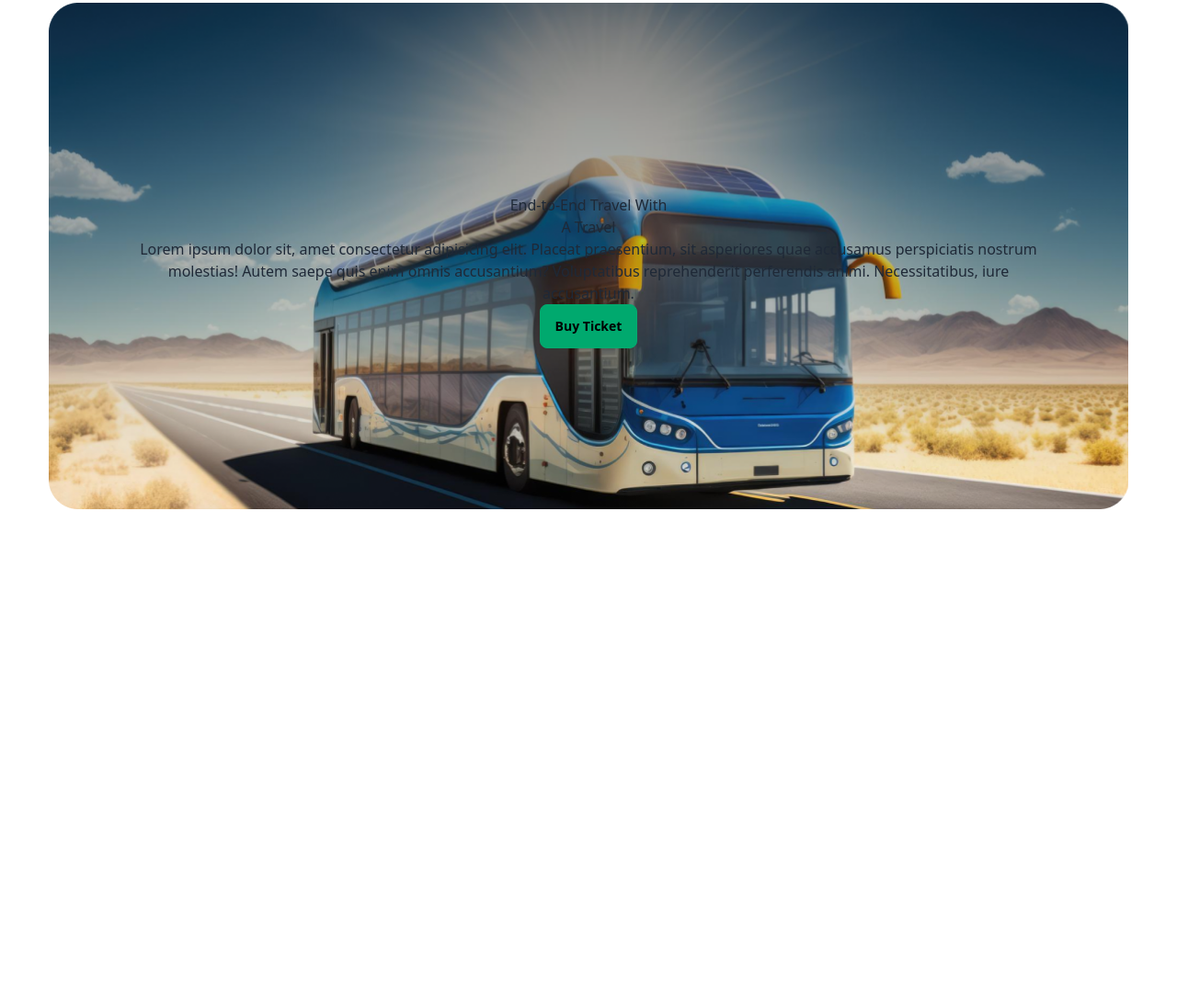
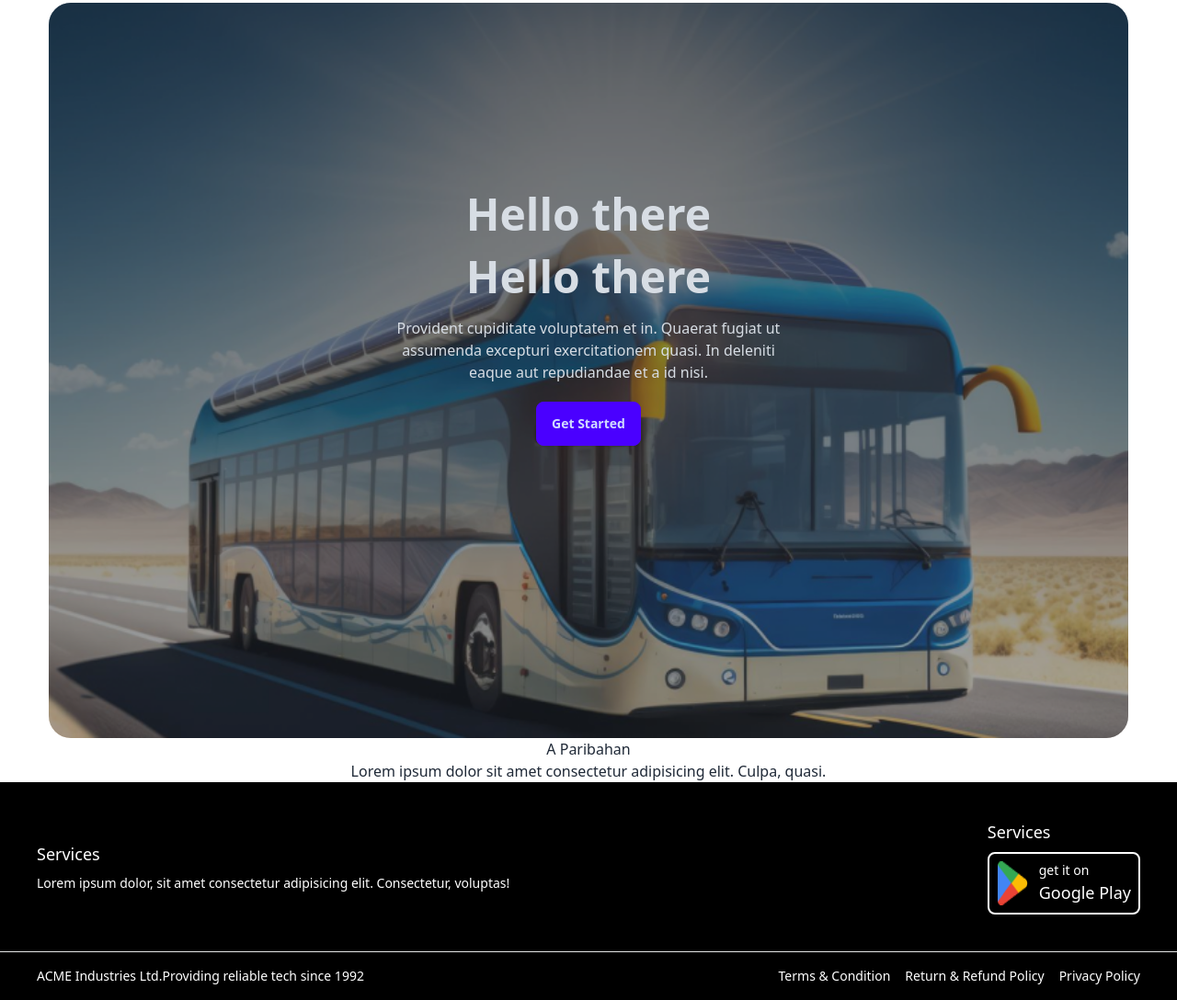
Before and after one commit to Arijit-Jana-16/B9A5-Smart-Ticketing-Main, a plain HTML site: page index.html in a window 1280 px wide. Shown: the part 65-1153 px from the top of the page at 92% size. Before the commit the page ends 800 px from the top, so only its background shows below. Drawn offline with nearby package versions, Linux system fonts and the light colour scheme.

Commit message:
footer and modem done

```diff
--- a/index.html
+++ b/index.html
@@ -11,8 +11,8 @@
 
 </head>
 
-<body class="w-11/12 mx-auto">
-    <header>
+<body>
+    <header class="w-11/12 mx-auto">
         <!-- Navigation Section -->
         <nav>
             <div class="navbar bg-base-100">
@@ -47,35 +47,45 @@
                 </div>
             </div>
         </nav>
-        <!-- Banner Section    bg-[url('images/banner.png')-->
-        <section class=" bg-[url('images/banner.png')] min-h-[40rem] bg-no-repeat w-full bg-contain rounded-lg">
-            <div class="w-10/12 p-0 md:py-52 m-auto flex flex-col justify-center">
+        <!-- Banner Section    -->
+        <div class="hero min-h-screen rounded-3xl" style="background-image: url(images/banner.png);">
+            <div class="hero-overlay bg-opacity-40 rounded-3xl"></div>
+            <div class="hero-content text-center text-neutral-content">
+                <div class="max-w-md mb-28">
+                    <h1 class="mb-5 text-5xl font-bold">Hello there</h1>
+                    <h2 class="mb-5 text-5xl font-bold">Hello there</h2>
+                    <p class="mb-5">Provident cupiditate voluptatem et in. Quaerat fugiat ut assumenda excepturi
+                        exercitationem quasi. In deleniti eaque aut repudiandae et a id nisi.</p>
+                    <button class="btn btn-primary">Get Started</button>
+                </div>
+            </div>
+        </div>
+    </header>
+    <!-- text-[#1DD100] -->
+    <main class="w-11/12 mx-auto">
+        <!-- Ticket Section -->
+        <section id="toggle">
             <div class="text-center">
-                    <h1 class="">End-to-End Travel With</h1>
-                    <h2 class="">A Travel</h2>
-                    <p>Lorem ipsum dolor sit, amet consectetur adipisicing elit. Placeat praesentium, sit asperiores
-                        quae accusamus perspiciatis nostrum molestias! Autem saepe quis enim omnis accusantium?
-                        Voluptatibus reprehenderit perferendis animi. Necessitatibus, iure accusantium.</p>
-                        <a href="#toggle"><button class="btn btn-success">Buy Ticket</button></a>
+                <h2>A Paribahan</h2>
+                <p>Lorem ipsum dolor sit amet consectetur adipisicing elit. Culpa, quasi.</p>
             </div>
+            <div>
+
             </div>
             <div>
 
             </div>
         </section>
-    </header>
-    <!-- text-[#1DD100] -->
-    <main>
-        <section></section>
         <!-- Modem Section  -->
-        <section id="toggle" class="hidden">
+        <section class="hidden">
             <div class="card w-1/2 bg-base-100 shadow-xl mx-auto my-52">
                 <figure class="px-10 pt-10">
                     <img src="images/success.png" alt="Shoes" class="rounded-xl" />
                 </figure>
                 <div class="card-body items-center text-center">
                     <h2 class="card-title text-[#27AE60] ">Success</h2>
-                  <p class="font-semibold ">Thank you for Booking Our Bus Seats. <br> We are working hard to find the best service and deals for you.</p>
+                    <p class="font-semibold ">Thank you for Booking Our Bus Seats. <br> We are working hard to find the
+                        best service and deals for you.</p>
                     <p>Shortly you will find a confirmation in your email.</p>
                     <div class="card-actions">
                         <button class="btn btn-success text-white">Continue</button>
@@ -84,8 +94,33 @@
             </div>
         </section>
     </main>
-    <footer>
-
+    <footer class="footer p-10 bg-black text-base-content text-white flex flex-col lg:flex-row items-center	lg:justify-between">
+        <nav class=" text-center">
+            <h6 class=" text text-lg">Services</h6>
+            <p>Lorem ipsum dolor, sit amet consectetur adipisicing elit. Consectetur, voluptas!</p>
+        </nav>
+        <nav>
+            <h6 class=" text text-lg">Services</h6>
+            <div class="flex border-solid border-2 border-white p-2 rounded-lg gap-3">
+                <img src="images/playstore.png" alt="" srcset="">
+                <div>
+                    <p>get it on</p>
+                    <h3 class="text text-lg">Google Play</h3>
+                </div>
+            </div>
+        </nav>
+    </footer>
+    <footer class="footer px-10 py-4 border-t bg-black text-white text-base-content border-base-300">
+        <aside class="items-center grid-flow-col">
+            <p>ACME Industries Ltd.Providing reliable tech since 1992</p>
+        </aside>
+        <nav class="md:place-self-center md:justify-self-end">
+            <div class="grid grid-flow-col gap-4">
+                <a href="">Terms & Condition</a>
+                <a href=""> Return & Refund Policy</a>
+                <a href="">Privacy Policy</a>
+            </div>
+        </nav>
     </footer>
 </body>
 
```
Lines whose indentation alone changed are shown as unchanged.
